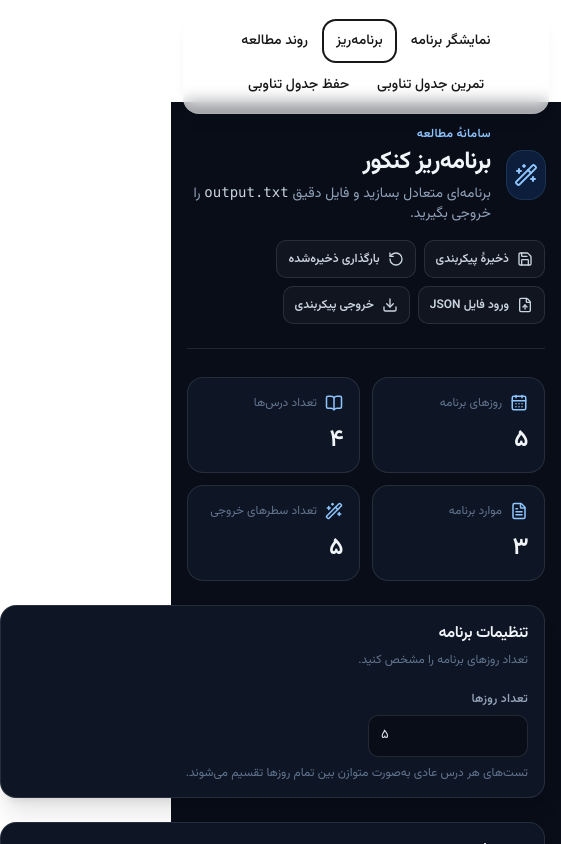
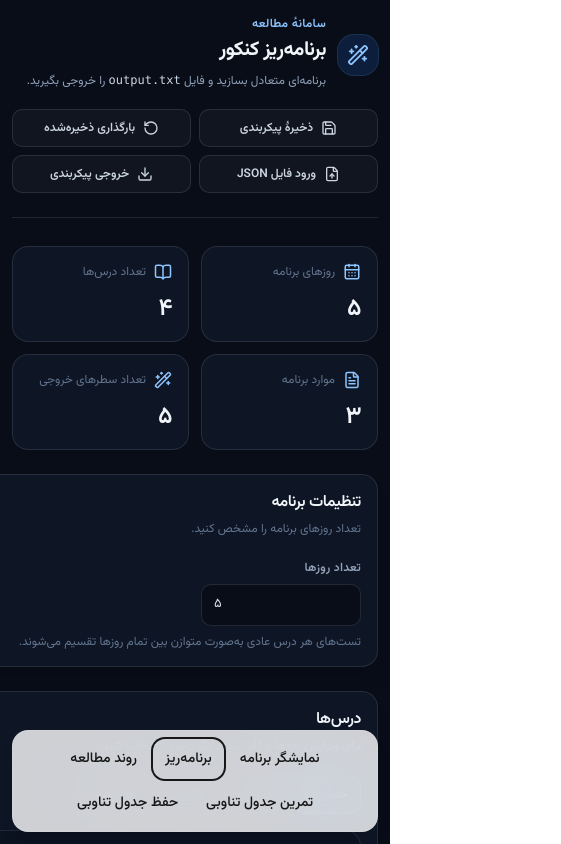
Before and after one commit to 0XiSi/study-analyzer, a Next.js app: page /planner in a window 390 px wide. Shown: the top 844 px of the page, 561 px wide, since content can reach past the window. Built offline with nearby package versions, Linux system fonts and the light colour scheme.

Commit message:
perfect things

```diff
--- a/app/layout.tsx
+++ b/app/layout.tsx
@@ -55,7 +55,7 @@ export default function RootLayout({
       <body className="min-h-full flex flex-col font-vazirmatn">
         <Header />
 
-        <main className="w-full flex-1">
+        <main className="w-full flex-1 pb-24 sm:pb-0">
           {children}
         </main>
       </body>
--- a/app/planner/page.tsx
+++ b/app/planner/page.tsx
@@ -457,44 +457,48 @@ export default function PlannerPage() {
     <main
   dir="rtl"
   lang="fa"
-      className="min-h-screen bg-[#080d18] font-vazirmatn text-slate-100"
+  className="min-h-[100dvh] w-full overflow-x-hidden bg-[#080d18] font-vazirmatn text-slate-100"
 >
-      <div className="mx-auto max-w-[1500px] px-4 py-6 sm:px-6 lg:px-8">
+  <div className="mx-auto w-full max-w-[1500px] px-3 py-4 sm:px-6 sm:py-6 lg:px-8">
         <header className="mb-7 flex flex-col justify-between gap-4 border-b border-white/10 pb-6 md:flex-row md:items-center">
-          <div className="flex items-center gap-4">
-            <div className="grid h-12 w-12 place-items-center rounded-2xl bg-blue-500/15 text-blue-300 ring-1 ring-blue-400/25">
-              <WandSparkles size={24} />
+          <div className="flex items-center gap-3 sm:gap-4">
+  <div className="grid h-10 w-10 shrink-0 place-items-center rounded-2xl bg-blue-500/15 text-blue-300 ring-1 ring-blue-400/25 sm:h-12 sm:w-12">
+    <WandSparkles size={22} />
   </div>
-            <div>
+
+  <div className="min-w-0">
     <p className="text-xs font-semibold tracking-wide text-blue-300">
       سامانهٔ مطالعه
     </p>
-              <h1 className="mt-1 text-2xl font-bold tracking-tight sm:text-3xl">
+
+    <h1 className="mt-1 text-xl font-bold tracking-tight sm:text-3xl">
       برنامه‌ریز کنکور
     </h1>
-              <p className="mt-1 text-sm text-slate-400">
-                برنامه‌ای متعادل بسازید و فایل دقیق{' '}
-                <code className="text-slate-300" dir="ltr">
-                  output.txt
-                </code>{' '}
+
+    <p className="mt-1 text-xs leading-6 text-slate-400 sm:text-sm">
+      برنامه‌ای متعادل بسازید و فایل{' '}
+      <code className="text-slate-300" dir="ltr">output.txt</code>{' '}
       را خروجی بگیرید.
     </p>
   </div>
 </div>
 
-          <div className="flex flex-wrap gap-2">
-            <button onClick={saveLocal} className="btn-secondary">
+          <div className="grid grid-cols-2 gap-2 sm:flex sm:flex-wrap">
+  <button onClick={saveLocal} className="btn-secondary w-full sm:w-auto">
     <Save size={16} /> ذخیرهٔ پیکربندی
   </button>
-            <button onClick={loadLocal} className="btn-secondary">
+
+  <button onClick={loadLocal} className="btn-secondary w-full sm:w-auto">
     <RotateCcw size={16} /> بارگذاری ذخیره‌شده
   </button>
+
   <button
     onClick={() => importRef.current?.click()}
-              className="btn-secondary"
+    className="btn-secondary w-full sm:w-auto"
   >
     <FileUp size={16} /> ورود فایل JSON
   </button>
+
   <input
     ref={importRef}
     type="file"
@@ -502,6 +506,7 @@ export default function PlannerPage() {
     className="hidden"
     onChange={importConfig}
   />
+
   <button
     onClick={() =>
       download(
@@ -510,7 +515,7 @@ export default function PlannerPage() {
         'application/json',
       )
     }
-              className="btn-secondary"
+    className="btn-secondary w-full sm:w-auto"
   >
     <Download size={16} /> خروجی پیکربندی
   </button>
--- a/components/Header.tsx
+++ b/components/Header.tsx
@@ -18,7 +18,14 @@ export default function Header() {
 
   return (
     <MotionConfig reducedMotion="user">
-      <header className="sticky top-3 z-50 w-full px-3 sm:px-6">
+      <header
+        className="
+          fixed inset-x-0 bottom-0 z-50 w-full
+          px-3 pb-[calc(0.75rem+env(safe-area-inset-bottom))]
+          sm:sticky sm:top-3 sm:bottom-auto
+          sm:px-6 sm:pb-0
+        "
+      >
         <nav
           dir="rtl"
           aria-label="ناوبری اصلی"
@@ -26,9 +33,9 @@ export default function Header() {
             mx-auto flex w-fit max-w-full flex-wrap
             items-center justify-center gap-1 sm:gap-2
             rounded-2xl border border-white/10
-            bg-background/60 p-2
-            shadow-lg shadow-black/5
-            backdrop-filter backdrop-blur-sm bg-opacity-0
+            bg-background/80 p-2
+            shadow-lg shadow-black/10
+            backdrop-blur-xl backdrop-saturate-150
           "
         >
           {navItems.map(({ href, label }) => {
```
Lines whose indentation alone changed are shown as unchanged.
